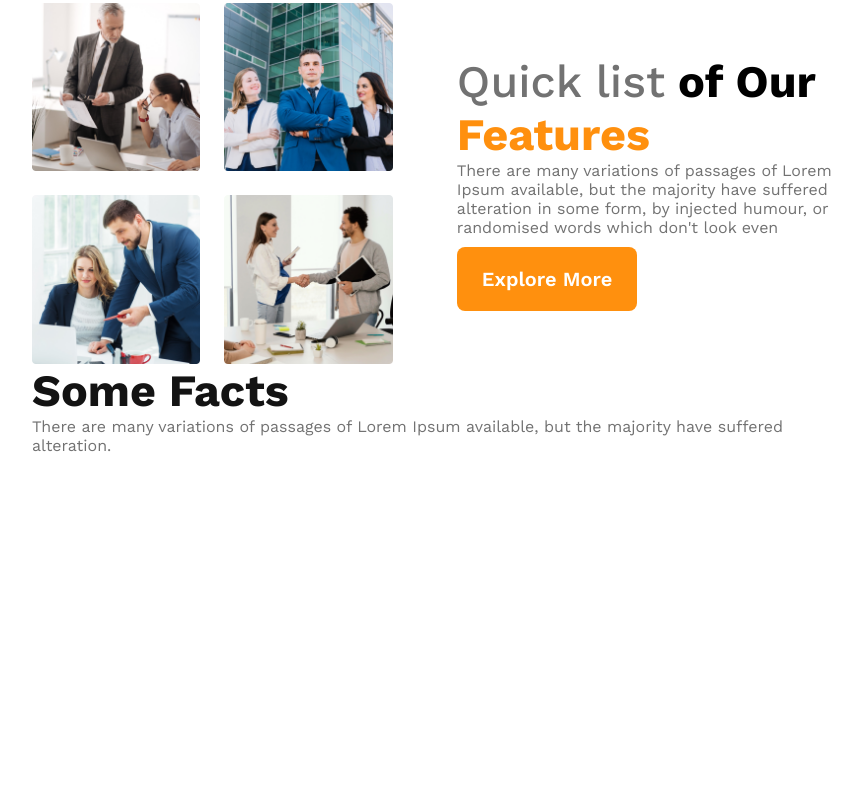
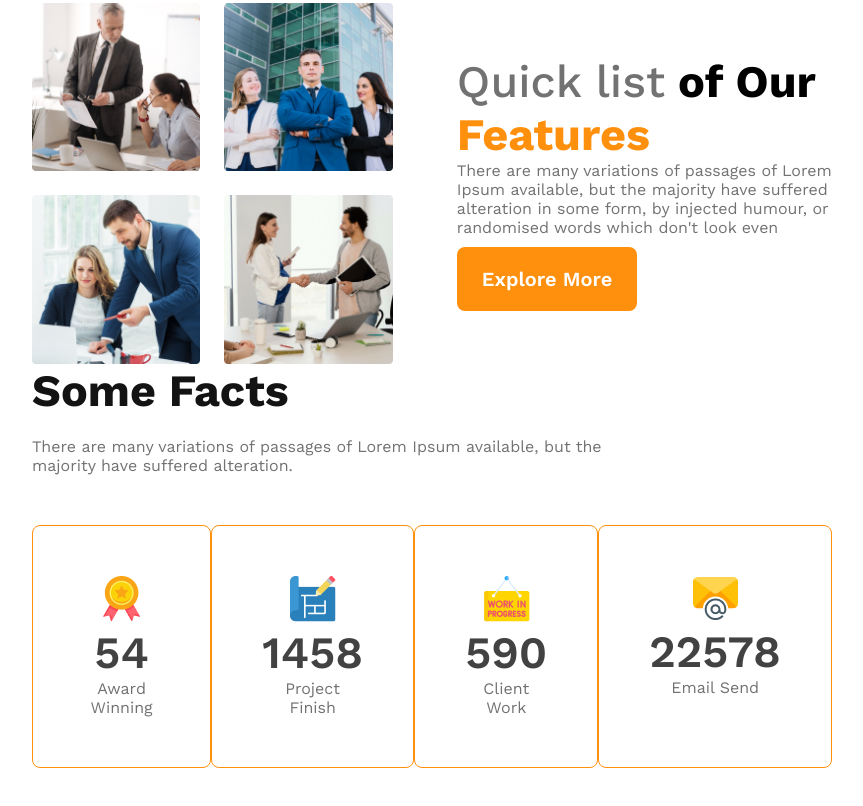
Before and after one commit to NAHID-BISWAS-ZIHAD/g3-architects-website, a plain HTML site: page index.html in a window 1280 px wide. Shown: the part 991-1797 px from the top of the page, without its empty margins (208-1071 px from the left). Before the commit the page ends 1526 px from the top, so only its background shows below. Drawn offline with nearby package versions, Linux system fonts and the light colour scheme.

Commit message:
medium done fact section

```diff
--- a/index.html
+++ b/index.html
@@ -50,6 +50,28 @@
         <section class="some-fact-container">
             <h3 class="some-fact-title">Some Facts</h3>
             <p class="some-fact-description">There are many variations of passages of Lorem Ipsum available, but the majority have suffered alteration.</p>
+            <div class="fact-card-container">
+                <div class="card">
+                    <img src="images/icons/ribon.png" alt="">
+                    <h2 class="fact-stats">54</h2>
+                    <p class="fact-title">Award Winning</p>
+                </div>
+                <div class="card">
+                    <img src="images/icons/projects.png" alt="">
+                    <h2 class="fact-stats">1458</h2>
+                    <p class="fact-title">Project Finish</p>
+                </div>
+                <div class="card">
+                    <img src="images/icons/customers.png" alt="">
+                    <h2 class="fact-stats">590</h2>
+                    <p class="fact-title">Client Work</p>
+                </div>
+                <div class="card">
+                    <img src="images/icons/email.png" alt="">
+                    <h2 class="fact-stats">22578</h2>
+                    <p class="fact-title">Email Send</p>
+                </div>
+            </div>
         </section>
     </main>
     <footer>
--- a/style/style.css
+++ b/style/style.css
@@ -78,87 +78,138 @@ nav h3 {
 .banner img {
     width: 100%;
 }
+
 /* Main section start */
-main{
+main {
     max-width: 1440px;
     margin: 80px auto 80px auto;
     padding: 0 240px;
 }
-.team-container{
+
+.team-container {
     display: flex;
     justify-content: center;
     align-items: center;
 }
-.team-img-container{
+
+.team-img-container {
     display: grid;
     grid-template-columns: repeat(2, 2fr);
     gap: 1.5rem;
 }
-.team-img-container img{
+
+.team-img-container img {
     width: 100%;
 }
-.team-content-container{
+
+.team-content-container {
     width: 100%;
-    padding-left: 4rem ;
+    padding-left: 4rem;
 }
-.team-title{
+
+.team-title {
     font-size: 45px;
 }
-.team-content-container .quick-list{
+
+.team-content-container .quick-list {
     color: #727272;
     font-weight: 500;
 }
-.team-content-container .team-feature{
+
+.team-content-container .team-feature {
     color: #FF900E;
     font-weight: 700;
 }
-.team-description{
+
+.team-description {
     color: #727272;
 }
-.some-fact-title{
+
+.some-fact-title {
     color: #131313;
     font-size: 2.8rem;
     font-weight: 700;
 }
-.some-fact-description{
+
+.some-fact-description {
+    max-width: 600px;
+    color: #727272;
+    margin-top: 20px;
+}
+
+.fact-card-container {
+    display: flex;
+    justify-content: space-around;
+    margin-top: 50px;
+}
+
+.fact-card-container .card {
+    border-radius: 8px;
+    border: 1px solid #FF900E;
+    text-align: center;
+    padding: 50px;
+}
+
+.fact-card-container .fact-stats{
+    color: #424242;
+    font-weight: 600;
+    font-size: 2.8rem;
+}
+.fact-card-container .fact-title{
     color: #727272;
 }
 
 /* Responsive design */
 @media screen and (max-width:576px) {
-    header, main{
+
+    header,
+    main {
         padding: 20px;
     }
-    nav{
+
+    nav {
         flex-direction: column;
     }
-    .team-container{
+
+    .team-container {
         flex-direction: column-reverse;
     }
-    nav>ul, main{
+
+    nav>ul,
+    main {
         margin-top: 50px;
     }
+
     .banner-content {
         margin: 40px auto 10px auto;
     }
-    .team-content-container{
+
+    .team-content-container {
         padding: 0;
     }
-    .team-content-container{
+
+    .team-content-container {
         margin-bottom: 10px;
     }
 }
 
 @media screen and (min-width:576px) and (max-width:982px) {
-    header, main{
+
+    header,
+    main {
         padding: 50px;
     }
-    nav, .team-container{
+
+    nav,
+    .team-container {
         flex-direction: column;
     }
-    nav>ul, main{
+
+    nav>ul,
+    main {
         margin-top: 50px;
     }
+
     .banner-content {
         margin: 40px auto 10px auto;
     }
```
